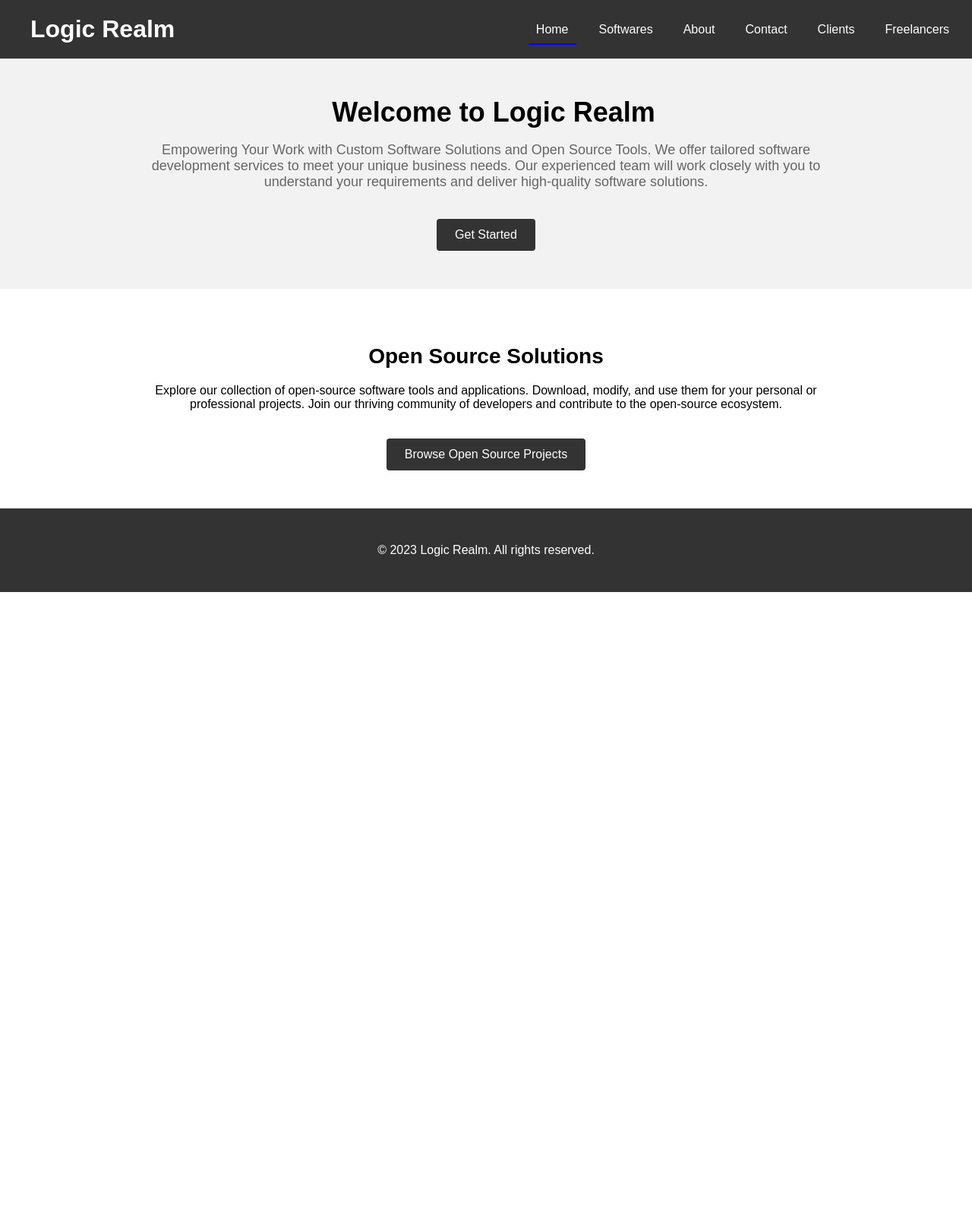
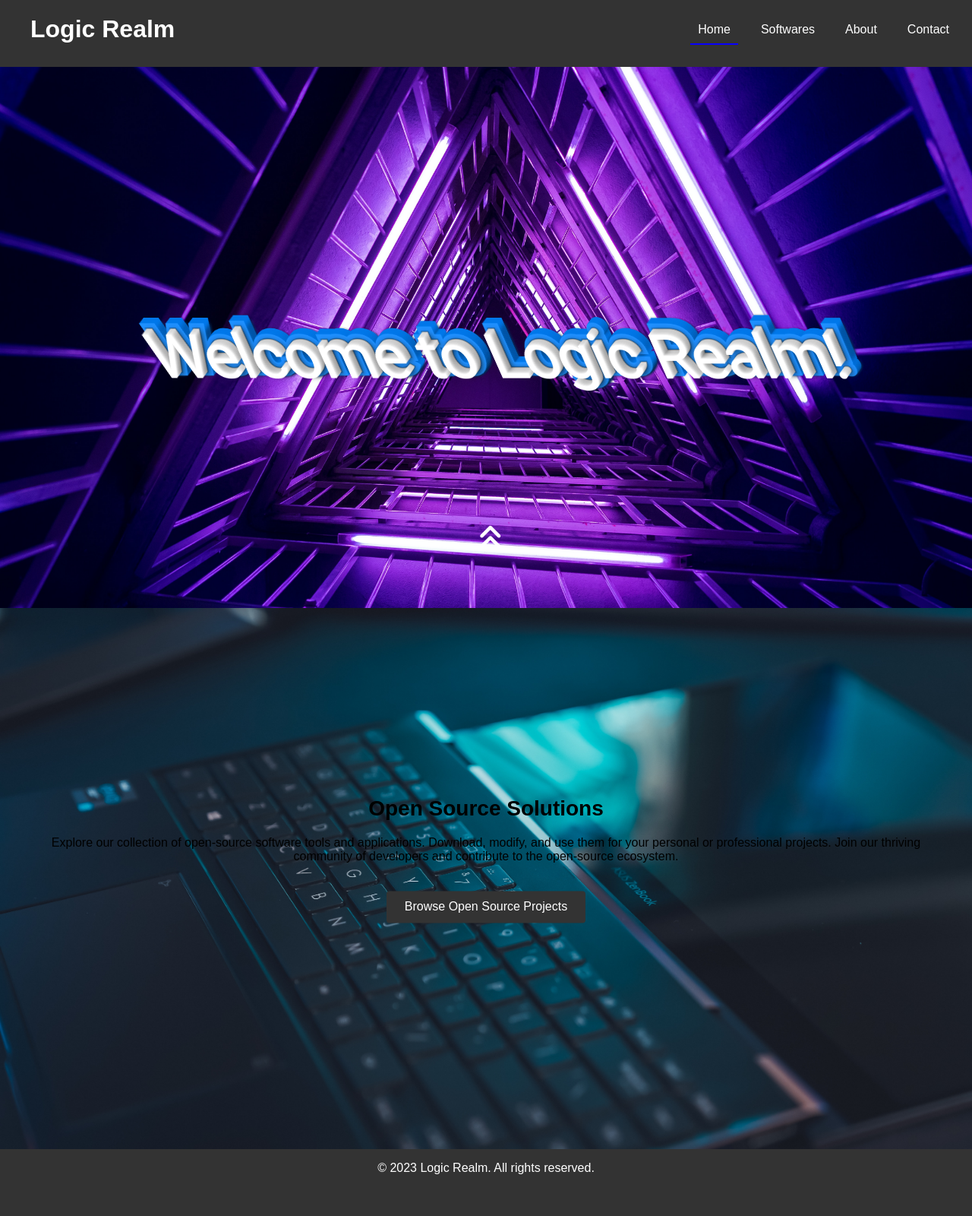
Before and after one commit to masterweb801/Logic-Realm, a PHP site: page / in a window 1280 px wide; the page is wider, and only the part inside the window is pictured. Shown: that part at 76% size. Before the commit the page ends 779 px from the top of that part, so only its background shows below. Run offline with PHP 8.4, Linux system fonts and the light colour scheme; some libraries are stand-ins or nearby versions.

Commit message:
Saving Codes

```diff
--- a/index.html
+++ b/index.html
@@ -12,6 +12,7 @@
     <script src="script.js" defer></script>
     <link rel="icon" type="image/x-icon" href="img/icon.ico">
     <link rel="stylesheet" type="text/css" href="style2.css">
+    <script src="https://kit.fontawesome.com/171e689b28.js" crossorigin="anonymous"></script>
 </head>
 
 <body>
@@ -30,26 +31,59 @@
                     <li><a href="all-apps.html">Softwares</a></li>
                     <li><a href="https://skillfolio.rf.gd/" target="_blank">About</a></li>
                     <li><a href="contact.php">Contact</a></li>
-                    <li><a href="clients/index.php">Clients</a></li>
-                    <li><a href="freelancers/index.php">Freelancers</a></li>
                 </ul>
             </nav>
         </div>
     </header>
 
     <section id="hero">
-        <div class="cont">
+        <div id="cont1">
+            <div class="stage">
+                <div class="layer"></div>
+                <div class="layer"></div>
+                <div class="layer"></div>
+                <div class="layer"></div>
+                <div class="layer"></div>
+                <div class="layer"></div>
+                <div class="layer"></div>
+                <div class="layer"></div>
+                <div class="layer"></div>
+                <div class="layer"></div>
+                <div class="layer"></div>
+                <div class="layer"></div>
+                <div class="layer"></div>
+                <div class="layer"></div>
+                <div class="layer"></div>
+                <div class="layer"></div>
+                <div class="layer"></div>
+                <div class="layer"></div>
+                <div class="layer"></div>
+                <div class="layer"></div>
+            </div>
+        </div>
+        <div class="cta-div">
+            <a href="#open-source" class="cta-button-1"><i class="fas fa-angles-up"></i></a>
+        </div>
+
+        <style>
+            * *,
+            *::before,
+            *::after {
+                animation-play-state: running !important;
+            }
+        </style>
+        <script>window.setTimeout = null;</script>
+        <!-- <div id="cont1">
             <h1>Welcome to Logic Realm</h1>
             <p>Empowering Your Work with Custom Software Solutions and Open Source Tools. We offer tailored software
                 development services to meet your unique business needs. Our experienced team
                 will work closely with you to understand your requirements and deliver high-quality software solutions.
             </p>
-            <a href="contact.php" class="cta-button">Get Started</a>
-        </div>
+        </div> -->
     </section>
 
     <section id="open-source">
-        <div class="cont">
+        <div id="cont2">
             <h2>Open Source Solutions</h2>
             <p>Explore our collection of open-source software tools and applications. Download, modify, and use them for
                 your personal or professional projects. Join our thriving community of developers and contribute to the
--- a/style2.css
+++ b/style2.css
@@ -5,6 +5,8 @@ body {
     display: flex;
     flex-direction: column;
     min-height: 100vh;
+    width: 100vw;
+    overflow-x: hidden;
     box-sizing: border-box;
 }
 
@@ -19,6 +21,7 @@ body {
 header {
     background-color: #333;
     color: #fff;
+    height: 11vh;
 }
 
 h1 {
@@ -142,11 +145,15 @@ nav ul li a.active {
     }
 }
 
-.cont {
-    max-width: 960px;
-    margin: 0 auto;
-    padding: 10px;
+/* #cont1 {
+} */
+
+#cont2 {
+    padding: 0 40px;
     text-align: center;
+    position: absolute;
+    top: 140%;
+    transform: translate(0, -50%);
 }
 
 h1,
@@ -158,36 +165,37 @@ p {
 a {
     text-decoration: none;
 }
+
 /* Hero Section */
 #hero {
-    background-color: #f2f2f2;
-    padding: 40px;
+    height: 89vh;
+    background-image: url("img/hero.jpg");
+    background-size: cover;
+    background-position: center;
+    display: flex;
+    flex-direction: column;
+    position: relative;
 }
 
-#hero h1 {
-    margin-top: 0;
-    font-size: 36px;
+.cta-div {
+    text-align: center;
+    margin-top: 75vh;
+    margin-left: auto;
+    margin-right: auto;
+    z-index: 999;
 }
 
-#hero p {
-    font-size: 18px;
-    color: #666;
+.cta-button-1 {
+    display: inline-block;
+    color: #fff;
+    font-size: 36px;
+    transition: background-color 0.3s ease;
+    width: 20px;
+    cursor: pointer;
 }
 
-.cta-button {
-    display: inline-block;
-    margin-top: 20px;
-    padding: 12px 24px;
-    background-color: #333;
-    color: #fff;
-    border: none;
-    border-radius: 4px;
-    font-size: 16px;
-    transition: background-color 0.3s ease;
-}
-
-.cta-button:hover {
-    background-color: #555;
+.cta-button-1:hover {
+    color: #999;
 }
 
 /* Services Section */
@@ -202,7 +210,9 @@ a {
 
 /* Open Source Section */
 #open-source {
-    padding: 40px 0;
+    height: 89vh;
+    background-image: url("img/open.jpg");
+    background-size: cover;
 }
 
 #open-source h2 {
@@ -270,6 +280,150 @@ form button[type="submit"]:hover {
 footer {
     background-color: #333;
     color: #fff;
-    padding: 20px;
     text-align: center;
+    height: 11vh;
 }
+
+.stage {
+    height: 100%;
+    margin: auto;
+    position: absolute;
+    top: 0;
+    right: 0;
+    bottom: 0;
+    left: 0;
+    perspective: 99999px;
+    transform-style: preserve-3d;
+}
+
+.layer {
+    width: 100%;
+    height: 100%;
+    position: absolute;
+    transform-style: preserve-3d;
+    animation: ಠ_ಠ 5s infinite alternate ease-in-out -7.5s;
+    animation-fill-mode: forwards;
+    transform: rotateY(40deg) rotateX(33deg) translateZ(0);
+}
+
+.layer:after {
+    font: 8vw/0.65 "Pacifico", "Kaushan Script", Futura, "Roboto", "Trebuchet MS", Helvetica, sans-serif;
+    content: "Welcome to Logic Realm!";
+    white-space: pre;
+    text-align: center;
+    height: 100%;
+    width: 100%;
+    position: absolute;
+    top: 50%;
+    color: whitesmoke;
+    letter-spacing: -2px;
+    text-shadow: 4px 0 10px rgba(0, 0, 0, 0.13);
+}
+
+.layer:nth-child(1):after {
+    transform: translateZ(0px);
+}
+
+.layer:nth-child(2):after {
+    transform: translateZ(-1.5px);
+}
+
+.layer:nth-child(3):after {
+    transform: translateZ(-3px);
+}
+
+.layer:nth-child(4):after {
+    transform: translateZ(-4.5px);
+}
+
+.layer:nth-child(5):after {
+    transform: translateZ(-6px);
+}
+
+.layer:nth-child(6):after {
+    transform: translateZ(-7.5px);
+}
+
+.layer:nth-child(7):after {
+    transform: translateZ(-9px);
+}
+
+.layer:nth-child(8):after {
+    transform: translateZ(-10.5px);
+}
+
+.layer:nth-child(9):after {
+    transform: translateZ(-12px);
+}
+
+.layer:nth-child(10):after {
+    transform: translateZ(-13.5px);
+}
+
+.layer:nth-child(11):after {
+    transform: translateZ(-15px);
+}
+
+.layer:nth-child(12):after {
+    transform: translateZ(-16.5px);
+}
+
+.layer:nth-child(13):after {
+    transform: translateZ(-18px);
+}
+
+.layer:nth-child(14):after {
+    transform: translateZ(-19.5px);
+}
+
+.layer:nth-child(15):after {
+    transform: translateZ(-21px);
+}
+
+.layer:nth-child(16):after {
+    transform: translateZ(-22.5px);
+}
+
+.layer:nth-child(17):after {
+    transform: translateZ(-24px);
+}
+
+.layer:nth-child(18):after {
+    transform: translateZ(-25.5px);
+}
+
+.layer:nth-child(19):after {
+    transform: translateZ(-27px);
+}
+
+.layer:nth-child(20):after {
+    transform: translateZ(-28.5px);
+}
+
+.layer:nth-child(n+10):after {
+    -webkit-text-stroke: 3px rgba(0, 0, 0, 0.25);
+}
+
+.layer:nth-child(n+11):after {
+    -webkit-text-stroke: 15px dodgerblue;
+    text-shadow: 6px 0 6px #00366b, 5px 5px 5px #002951, 0 6px 6px #00366b;
+}
+
+.layer:nth-child(n+12):after {
+    -webkit-text-stroke: 15px #0077ea;
+}
+
+.layer:last-child:after {
+    -webkit-text-stroke: 17px rgba(0, 0, 0, 0.1);
+}
+
+.layer:first-child:after {
+    color: #fff;
+    text-shadow: none;
+}
+
+@keyframes ಠ_ಠ {
+    100% {
+        transform: rotateY(-40deg) rotateX(-43deg);
+    }
+}
```
Also changed, not shown: img/hero.jpg (added), img/open.jpg (added).
